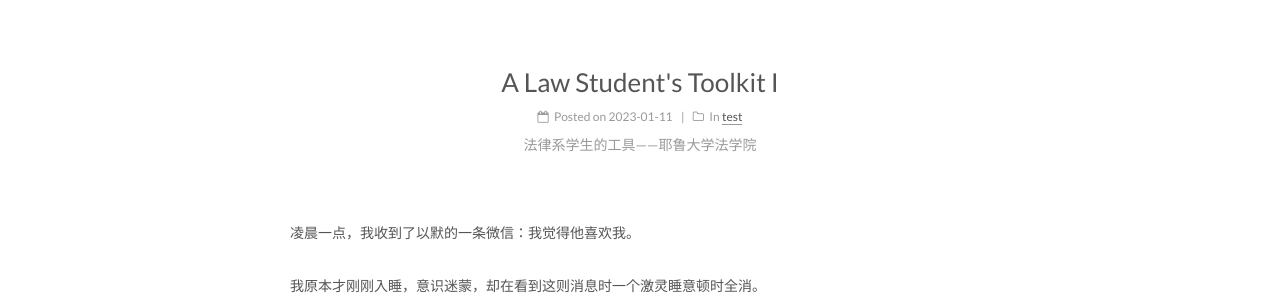
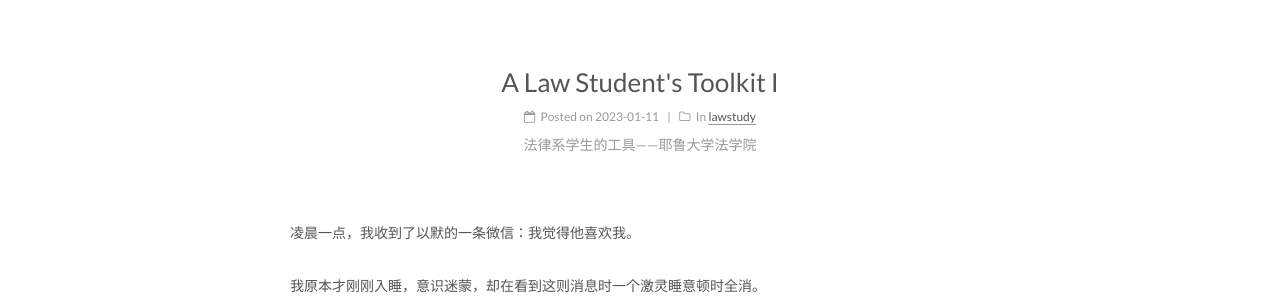
Before and after one commit to acq7line/acq7line.github.io, a Jekyll site: the page built from _posts/2023-01-24-测试专用.md, in a window 1280 px wide. Shown: the part 278-578 px from the top of the page. Built offline with Jekyll 4.4.1, drawn with Linux system fonts in a browser that asks for light colours.

Commit message:
Update 2023-01-24-测试专用.md

```diff
--- a/_posts/2023-01-24-测试专用.md
+++ b/_posts/2023-01-24-测试专用.md
@@ -3,7 +3,7 @@ title: A Law Student's Toolkit I
 description: 法律系学生的工具——耶鲁大学法学院
 date: 2023-01-11 10:16:00
 categories:
-- test
+- lawstudy
 tags:
 - Toolkit
 - cousera
```
